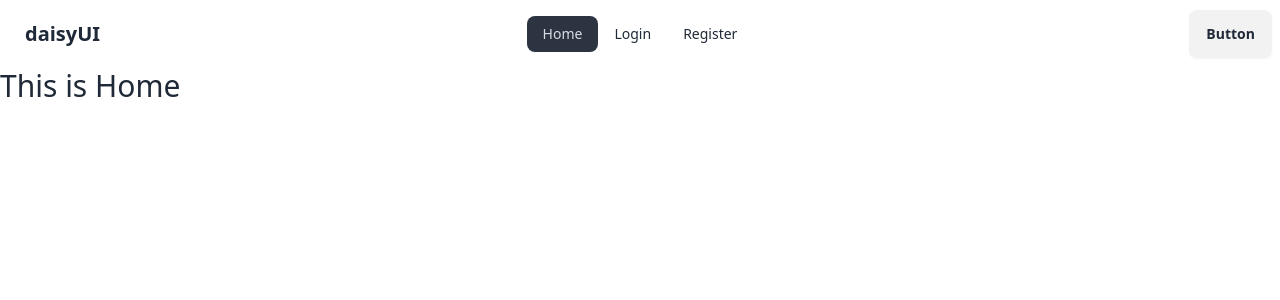
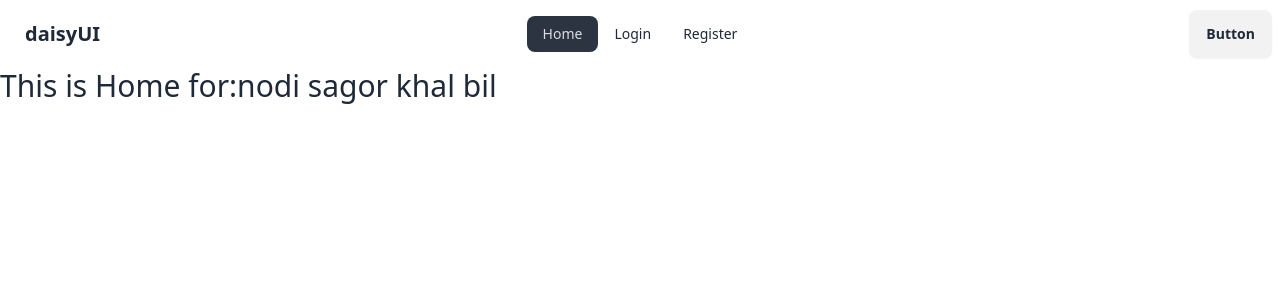
Before and after one commit to Imam444/react-auth-integration, a React (Vite) app: page / in a window 1280 px wide. Shown: the top 300 px of the page. Built offline with nearby package versions, Linux system fonts and the light colour scheme.

Commit message:
creat User Context and shared authentication

```diff
--- a/package.json
+++ b/package.json
@@ -11,6 +11,7 @@
   },
   "dependencies": {
     "firebase": "^11.0.1",
+    "prop-types": "^15.8.1",
     "react": "^18.3.1",
     "react-dom": "^18.3.1",
     "react-router-dom": "^6.27.0"
--- /dev/null
+++ b/src/Providers/UserProviders.jsx
@@ -0,0 +1,17 @@
+import { createContext } from "react";
+import PropTypes from 'prop-types';
+
+ export const UserContext = createContext(null)
+const UserProviders = ({children}) => {
+    const userInfo ={name:'nodi sagor khal bil'}
+    return (
+        <UserContext.Provider value={userInfo}>
+            {children}
+        </UserContext.Provider>
+    );
+};
+
+export default UserProviders;
+UserProviders.propTypes = {
+    children:PropTypes.node
+}
--- a/src/components/Home.jsx
+++ b/src/components/Home.jsx
@@ -1,8 +1,13 @@
+import { useContext } from "react";
+import { UserContext } from "../Providers/UserProviders";
+
 
 const Home = () => {
+    const userInfo = useContext(UserContext)
+    console.log(userInfo)
     return (
         <div>
-            <h2 className="text-3xl">This is Home</h2>
+            <h2 className="text-3xl">This is Home for:{ userInfo.name}</h2>
         </div>
     );
 };
--- a/src/main.jsx
+++ b/src/main.jsx
@@ -10,6 +10,7 @@ import Root from './components/Root.jsx';
 import Home from './components/Home.jsx';
 import Register from './components/Register.jsx';
 import Login from './components/Login.jsx';
+import UserProviders from './Providers/UserProviders.jsx';
 const router = createBrowserRouter([
   {
     path: "/",
@@ -17,15 +18,15 @@ const router = createBrowserRouter([
     children: [
       {
         path: "/",
-        element:<Home></Home>,
+        element: <Home></Home>,
       },
       {
         path: '/login',
-        element:<Login></Login>
+        element: <Login></Login>
       },
       {
         path: '/register',
-        element:<Register></Register>
+        element: <Register></Register>
       }
     ]
   },
@@ -33,6 +34,8 @@ const router = createBrowserRouter([
 
 createRoot(document.getElementById('root')).render(
   <StrictMode>
-  <RouterProvider router={router} />
+    <UserProviders>
+      <RouterProvider router={router} />
+    </UserProviders>
   </StrictMode>,
 )
```
Also changed, not shown: 1 other file (tests, documents, lock files or other folders).
